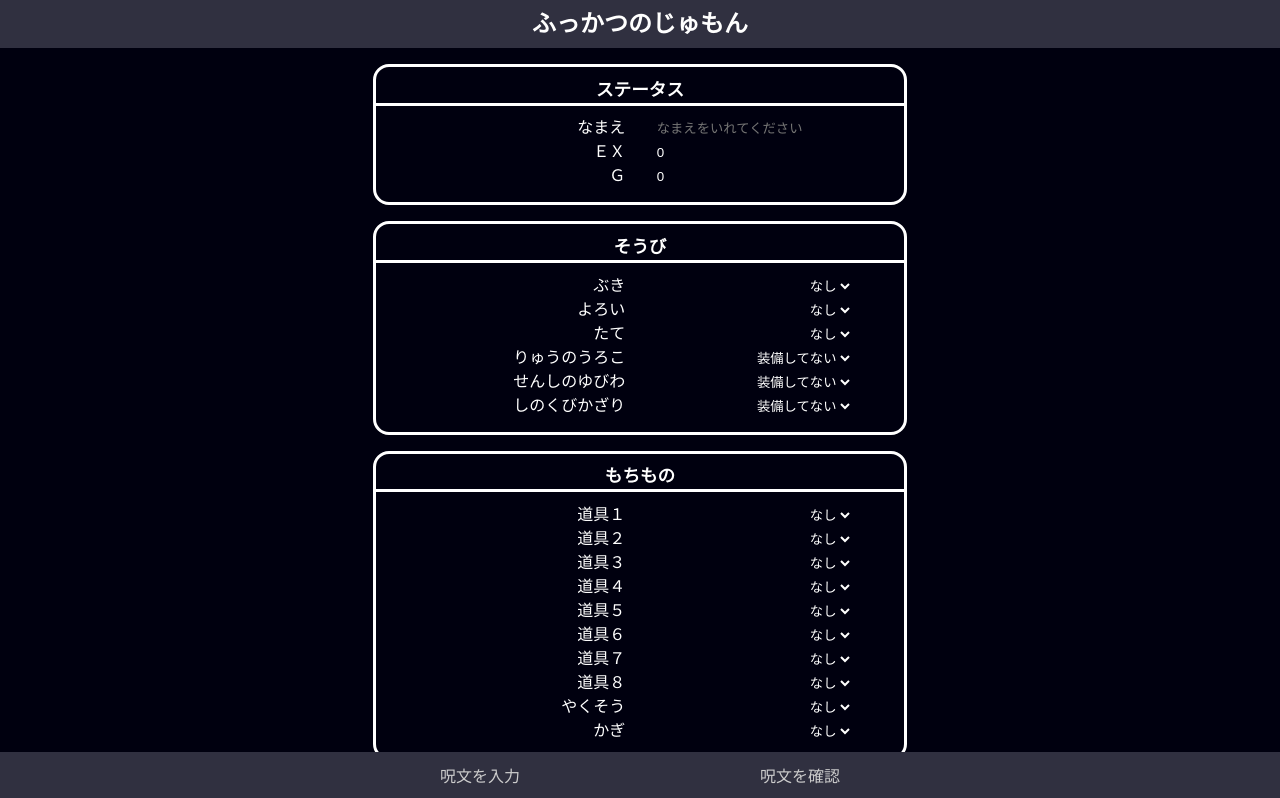
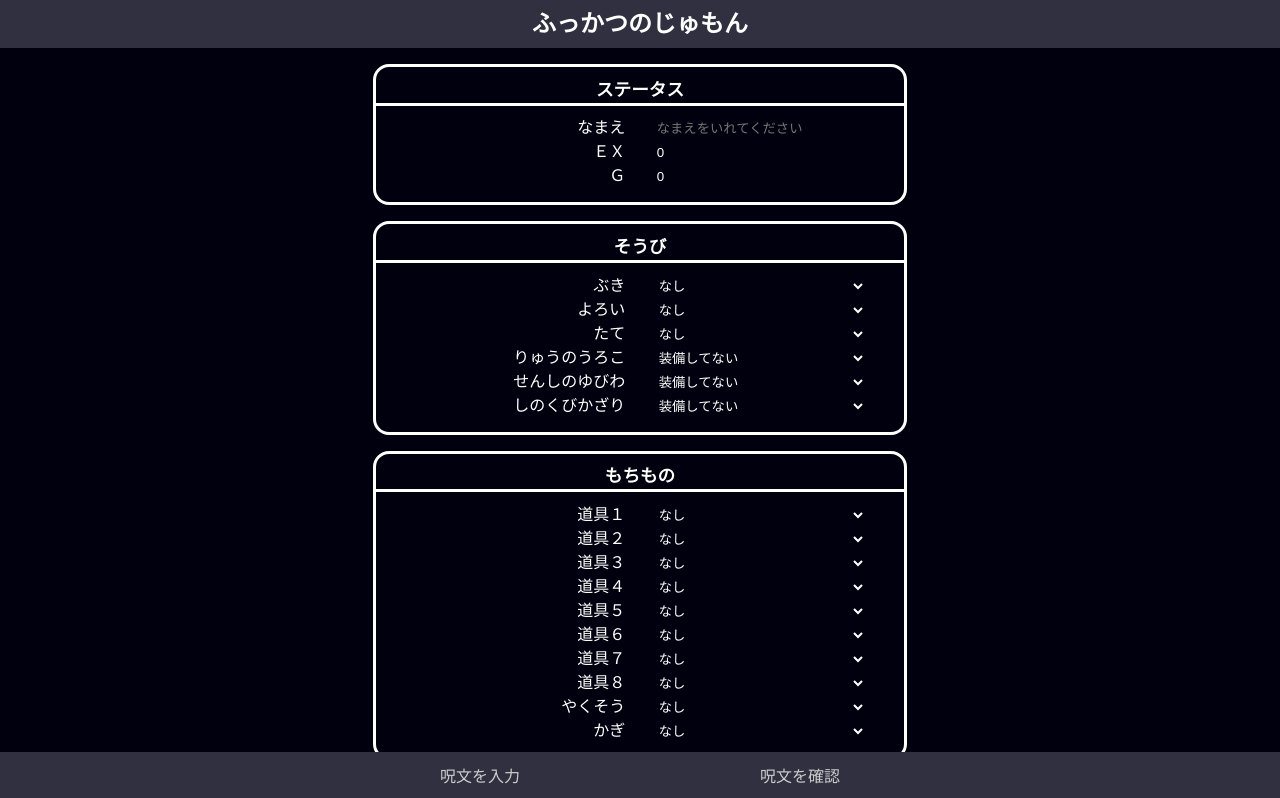
Before and after one commit to yoshi389111/dq1pswd, a React (Create React App) app: page / in a window 1280 px wide. Shown: the top 798 px of the page. Built offline with nearby package versions, Linux system fonts and the light colour scheme.

Commit message:
:lady_beetle: fix: Left justify the value of SelectItem.tsx

```diff
--- a/src/parts/SelectItem.tsx
+++ b/src/parts/SelectItem.tsx
@@ -19,12 +19,12 @@ const SelectItem: React.FC<Props> = (props) => {
   };
 
   const selected = props.items.find((item) => item.id === props.value);
-  const error = selected && selected.illegal ? 'error' : '';
+  const error = selected && selected.illegal;
 
   return (
     <div className='row-line'>
-      <span className={`label ${error}`}>{props.label}</span>
-      <select className={`label ${error}`} value={props.value} onChange={handleChange}>
+      <span className={['label', error ? 'error' : ''].join(' ')}>{props.label}</span>
+      <select className={['value', error ? 'error' : ''].join(' ')} value={props.value} onChange={handleChange}>
         {props.items.map((item) => (
           <option key={item.id} value={item.id}>
             {item.name}
```
